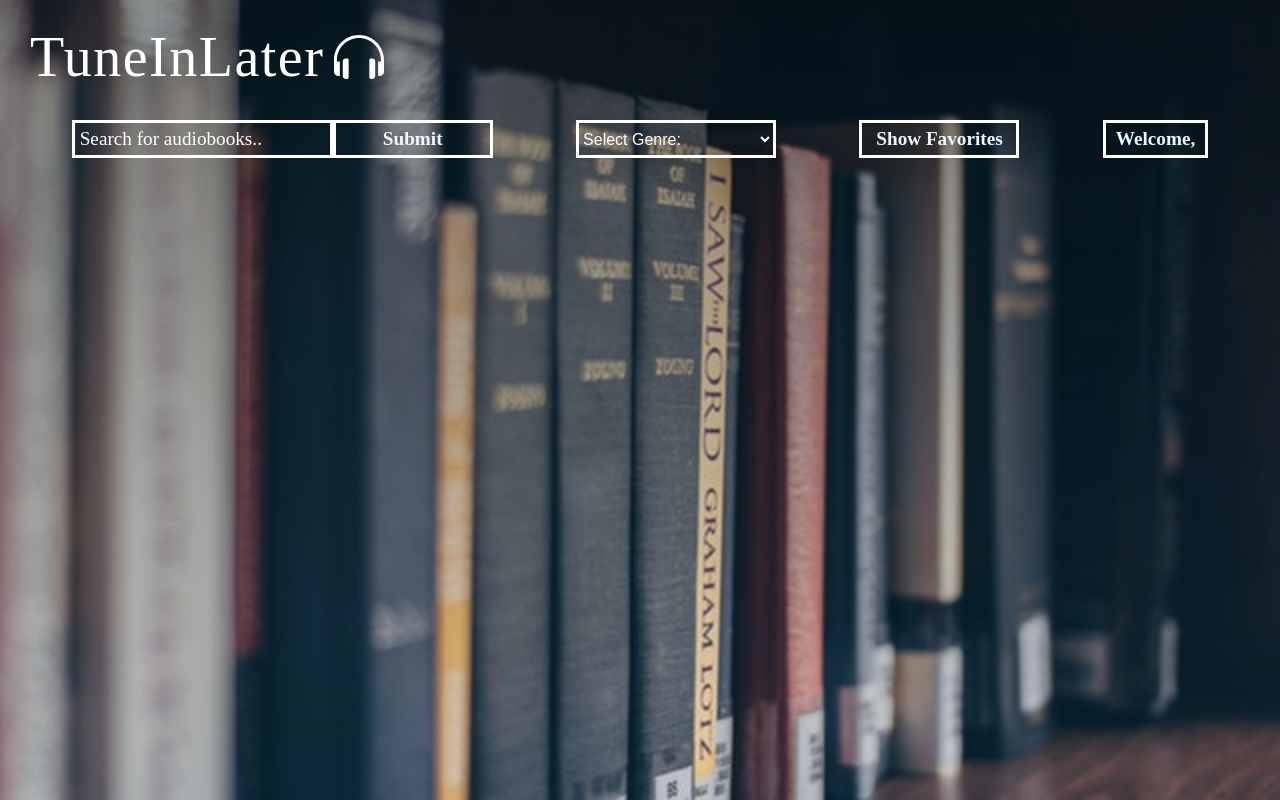
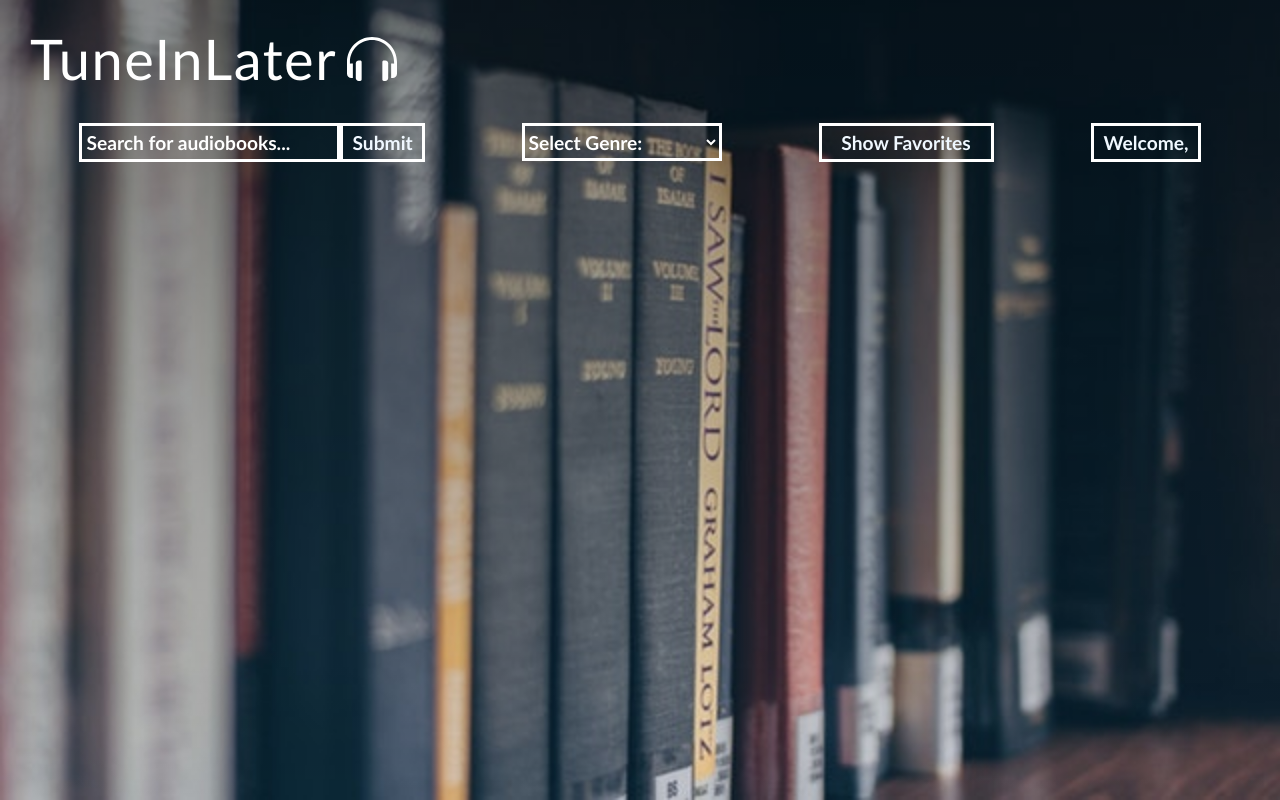
Before and after one commit to jogren/TuneInLater, a React (Create React App) app: page / in a window 1280 px wide. Built offline with nearby package versions, Linux system fonts and the light colour scheme.

Commit message:
Final touches to CSS

```diff
--- a/src/components/App/App.css
+++ b/src/components/App/App.css
@@ -12,13 +12,6 @@ main {
   overflow: auto;
 }
 
-@font-face {
-  font-family: 'Raleway';
-  font-style: normal;
-  font-weight: 200 ,300, 400, 400i, 700, 800;
-  src: url("https://fonts.googleapis.com/css?family=Raleway:200,300,400,400i,700,800&display=swap")
+* {
+  font-family: Optima, sans-serif;
 }
-
-.the-app {
-  font-family: "Raleway"
-}
--- a/src/components/Book/Book.css
+++ b/src/components/Book/Book.css
@@ -49,4 +49,14 @@ h3 {
   color: white;
   font-weight: bold;
   opacity: 0.8;
+  position: absolute;
+  bottom: 10px;
+  right: 10px;
 }
+
+.Book_p-favorites {
+  position: absolute;
+  top: 20px;
+  right: 9px;
+  font-size: 12px;
+}
--- a/src/components/Book/Book.js
+++ b/src/components/Book/Book.js
@@ -16,6 +16,7 @@ const Book = ({ book_name, author_name, artwork_url, book_id, primary_genre_name
       <h3>{book_name}</h3>
       <p>Author(s): {author_name}</p>
       <img src={headphonesImg} onClick={() => toggleFavorite({ book_name, author_name, artwork_url, book_id, description, primary_genre_name, release_date, favorite }) } className="Book_image-favorite" />
+      <h6 className="Book_p-favorites">Favorite</h6>
       <Link to={`/details/${book_id}`} className="link">
         <button className="Book_button">See more Info</button>
       </Link>
--- a/src/components/Login/Login.css
+++ b/src/components/Login/Login.css
@@ -33,10 +33,7 @@ header img {
   margin: 0;
   border-radius: 10px;
   padding: 10px;
-  font-family: "Raleway";
-  font-weight: 700;
-  font-size: 2.0em;
-  letter-spacing: 1.5px;
+  font-size: 2.3em;
 }
 
 .account-container {
@@ -72,7 +69,6 @@ h4 {
     flex-direction: column;
     align-items: center;
     text-align:center;
-    /* justify-content:space-evenly; */
 }
 
 .login-email,
@@ -100,7 +96,7 @@ input {
     height:30px;
     width: 150px;
     font-size: 1em;
-    font-size: 14px;
+    font-size: 16px;
     background-color: #142431;
     color: white;
     font-weight: bold;
--- a/src/components/Nav/Nav.css
+++ b/src/components/Nav/Nav.css
@@ -7,7 +7,6 @@ nav h1 {
   font-size: 2.2em;
   margin: 0;
   color: white;
-  font-family: "Raleway";
   font-weight: 400;
   font-size: 3.5em;
   letter-spacing: 1.5px;
@@ -36,7 +35,6 @@ nav input {
   height: 32px;
   color: white;
   outline: none;
-  font-family: "Karla"
 }
 
 nav img {
@@ -58,16 +56,24 @@ select {
 .select-container {
   position: relative;
   width: 200px;
+  font-size: 1.2em;
+  font-weight: bold;
 }
 
 .nav-button {
-  width: 160px;
   border-radius: 4px;
   padding: 0;
   background: none;
   border: none;
   font-size: 1em;
-  font-family: "Karla"
+}
+
+.nav-show-favorites {
+  width: 175px;
+}
+
+.nav-search {
+  width: 85px;
 }
 
 .search-container {
@@ -78,6 +84,9 @@ select {
 .audio-search {
   padding: 0px 0px 0px 5px;
   margin: 0;
+  font-size: 1.2em;
+  font-weight: bold;
+  height: 33px;
 }
 
 .audio-search::placeholder {
--- a/src/components/Nav/Nav.js
+++ b/src/components/Nav/Nav.js
@@ -3,7 +3,6 @@ import { NavLink } from 'react-router-dom';
 import { logoutUser, toggleBtnStatus } from '../actions';
 import { connect } from 'react-redux';
 import './Nav.css';
-import bookPng from './book3.svg'
 import headphones from './headphones.svg'
 
 export class Nav extends Component {
@@ -40,11 +39,11 @@ export class Nav extends Component {
             className="audio-search"
             type="text"
             name="search"
-            placeholder="Search for audiobooks.."
+            placeholder="Search for audiobooks..."
             value={this.state.search}
             onChange={e => this.handleSearch(e)}
             / >
-          <button className="nav-button" disabled={!this.state.search} onClick={() => newSearch(this.state.search) }><h2>Submit</h2></button>
+          <button className="nav-button nav-search" disabled={!this.state.search} onClick={() => newSearch(this.state.search) }><h2>Submit</h2></button>
         </div>
         <select onChange={(e) => newSearch(e.target.value)} className="select-container">
           <option value="">Select Genre:</option>
@@ -56,7 +55,7 @@ export class Nav extends Component {
           <option value="Non fiction">Non-Fiction</option>
         </select>
         {toggleFavoriteBtnReducer === 'favorite' && <NavLink to='/favorites' onClick={this.helperFunction}>
-          <button className="nav-button"><h2>Show Favorites</h2></button>
+          <button className="nav-button nav-show-favorites"><h2>Show Favorites</h2></button>
         </NavLink> }
         {toggleFavoriteBtnReducer === 'showAll' && <NavLink to='/' onClick={() => toggleBtnStatus(toggleFavoriteBtnReducer)}>
           <button className="nav-button"><h2>Show All</h2></button>
```
Lines whose indentation alone changed are shown as unchanged.
